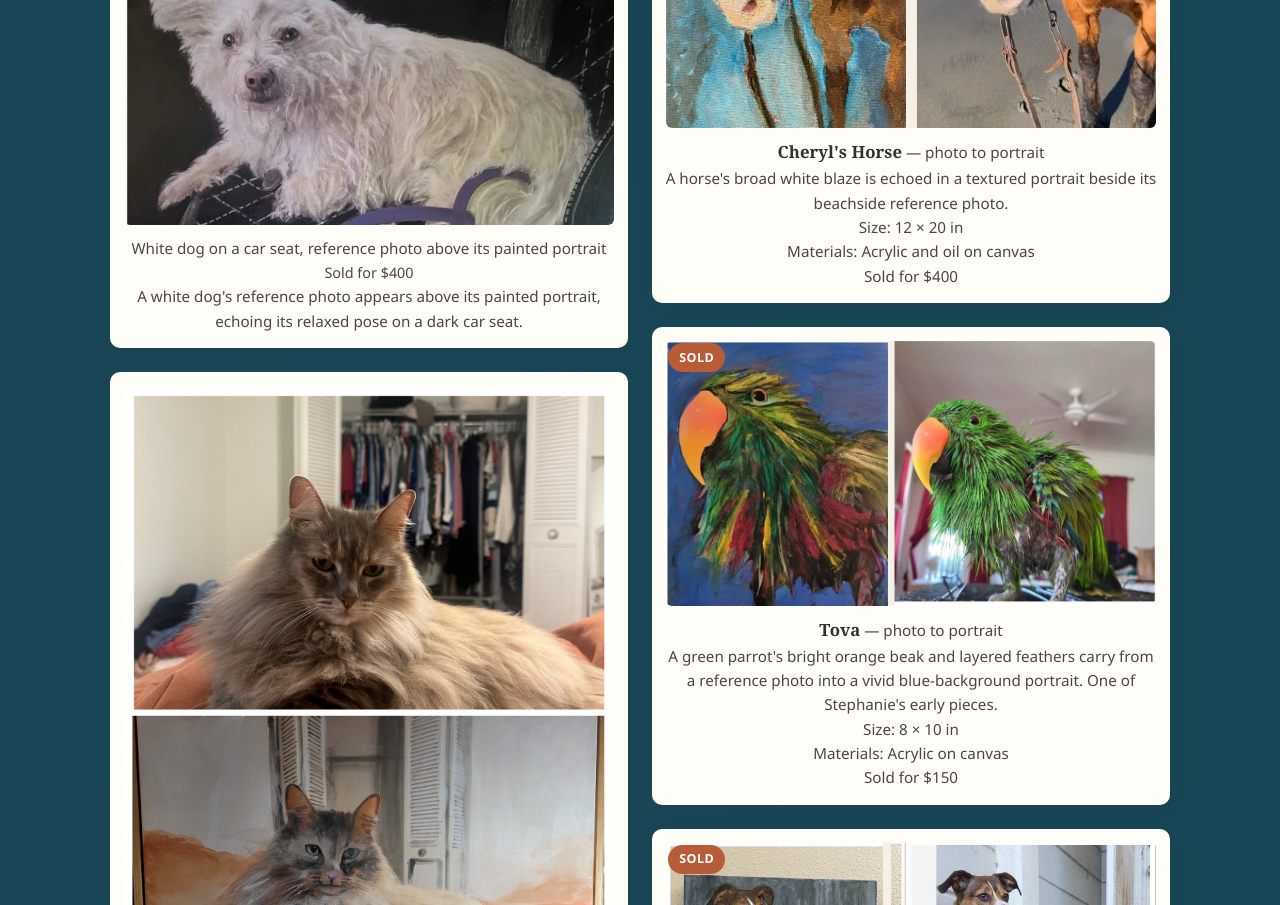
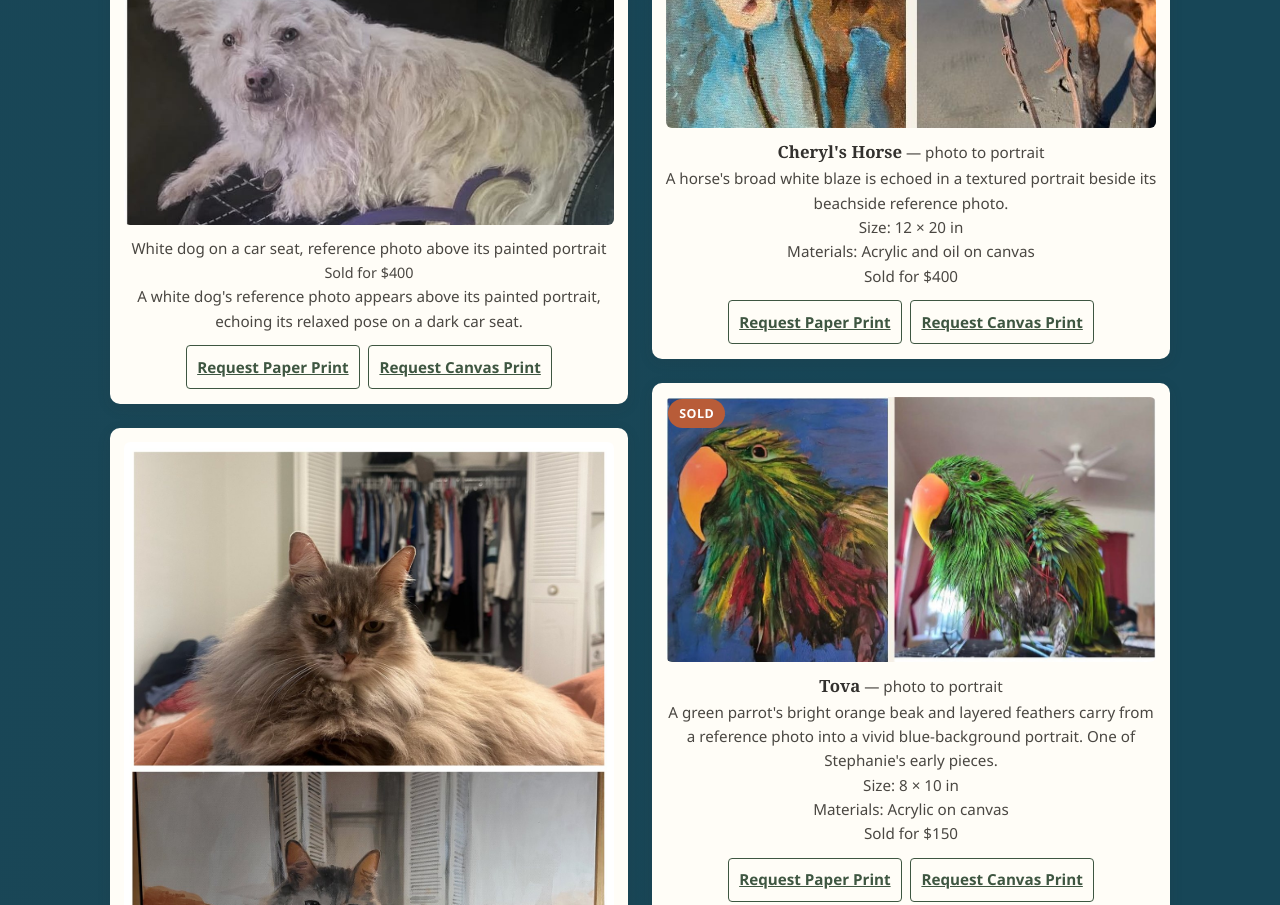
Before and after one commit to stephbdill/textured-talents, a plain HTML site: page pet-portraits.html in a window 1280 px wide. Shown: the part 745-1650 px from the top of the page. Drawn offline with Linux system fonts and the light colour scheme.

Commit message:
Add paper and canvas print requests to artwork galleries

```diff
--- a/assets/css/style.css
+++ b/assets/css/style.css
@@ -303,6 +303,29 @@ h2 {
 .badge.sold { background: var(--terracotta); }
 .price-line { font-size: 0.9rem; color: var(--ink); }
 .price-line a { font-weight: 600; }
+.print-options {
+  display: flex;
+  flex-wrap: wrap;
+  justify-content: center;
+  gap: 0.5rem;
+  margin-top: 0.75rem;
+}
+.art-card .print-options a {
+  display: inline-flex;
+  align-items: center;
+  min-height: 44px;
+  padding: 0.35rem 0.65rem;
+  border: 1px solid var(--deep-green);
+  border-radius: 4px;
+  color: var(--deep-green);
+  font-weight: 600;
+}
+.art-card .print-options a:hover,
+.art-card .print-options a:focus-visible {
+  background: var(--deep-green);
+  color: #fff;
+}
+#inquiry-steps[hidden] { display: none; }
 
 /* ---------- testimonial ---------- */
 .testimonial {
--- a/assets/js/art-data.js
+++ b/assets/js/art-data.js
@@ -615,7 +615,26 @@ function artPriceLabel(piece) {
   return 'Price on request';
 }
 
-/* Adds Sold/Available badges + price/inquire line to any gallery page */
+var PRINT_FORMATS = { paper: 'Paper Print', canvas: 'Canvas Print' };
+
+function addPrintOptions(card, piece, img) {
+  var caption = card.querySelector('figcaption');
+  if (!caption || caption.querySelector('.print-options')) return;
+  var title = piece?.title || caption.querySelector('strong')?.textContent || img.alt;
+  if (!title) return;
+  var options = document.createElement('div');
+  options.className = 'print-options';
+  Object.entries(PRINT_FORMATS).forEach(function ([format, label]) {
+    var link = document.createElement('a');
+    link.href = 'commission.html?' + new URLSearchParams({ piece: title, print: format });
+    link.textContent = 'Request ' + label;
+    link.setAttribute('aria-label', 'Request ' + label + ' of ' + title);
+    options.appendChild(link);
+  });
+  caption.appendChild(options);
+}
+
+/* Adds print requests and original availability to gallery cards. */
 function injectBadges() {
   var byFile = {};
   window.ART.forEach(function (p) { byFile[p.file] = p; });
@@ -623,9 +642,9 @@ function injectBadges() {
     var src = img.getAttribute('src') || '';
     var key = src.replace('assets/img/', '');
     var piece = byFile[key];
-    if (!piece || !['available', 'sold'].includes(piece.status)) return;
     var card = img.closest('.art-card');
-    if (!card || card.querySelector('.badge')) return; /* already badged (shop page) */
+    if (card.closest('[data-print-gallery]')) addPrintOptions(card, piece, img);
+    if (!piece || !['available', 'sold'].includes(piece.status) || card.querySelector('.badge')) return;
     var badge = document.createElement('span');
     badge.className = 'badge ' + piece.status;
     badge.textContent = piece.status === 'sold' ? 'Sold' : 'Available';
@@ -638,8 +657,9 @@ function injectBadges() {
         line.className = 'price-line';
         line.innerHTML = artPriceLabel(piece) +
           ' · <a href="commission.html?v=collector-20260911&piece=' + encodeURIComponent(piece.title) + '">Ask about this piece →</a>';
-        cap.appendChild(document.createElement('br'));
-        cap.appendChild(line);
+        var options = cap.querySelector('.print-options');
+        cap.insertBefore(document.createElement('br'), options);
+        cap.insertBefore(line, options);
       }
     }
   });
@@ -665,6 +685,7 @@ function renderShop(containerId) {
     root.appendChild(h);
     var grid = document.createElement('section');
     grid.className = 'gallery';
+    if (cat !== 'Shadow Boxes') grid.setAttribute('data-print-gallery', '');
     pieces.forEach(function (p) {
       var fig = document.createElement('figure');
       fig.className = 'art-card';
--- a/pet-portraits.html
+++ b/pet-portraits.html
@@ -17,7 +17,7 @@
   <meta property="og:image" content="https://texturedtalents.com/assets/img/pets/emma-portrait.jpg">
   <meta property="og:image:alt" content="Hand-painted portrait of a long-haired gray cat">
   <meta name="twitter:card" content="summary_large_image">
-  <link rel="stylesheet" href="assets/css/style.css?v=artwork-20261013">
+  <link rel="stylesheet" href="assets/css/style.css?v=print-requests-1">
 </head>
 <body>
 <a class="skip-link" href="#main-content">Skip to content</a>
@@ -46,7 +46,7 @@
 
   <!-- Before & after gallery: photo becomes painting -->
   <h2>From Photo to Painting</h2>
-  <section class="gallery wide">
+  <section data-print-gallery class="gallery wide">
 <figure class="art-card"><a href="assets/img/pets/terrier-before-after.jpg" target="_blank" rel="noopener"><img src="assets/img/pets/terrier-before-after.jpg" alt="White dog on a car seat, reference photo above its painted portrait" loading="lazy"></a><figcaption><span>White dog on a car seat, reference photo above its painted portrait</span><br><span class="price-line">Sold for $400</span><br><span class="art-description">A white dog's reference photo appears above its painted portrait, echoing its relaxed pose on a dark car seat.</span></figcaption></figure>
     <figure class="art-card">
       <a href="assets/img/pets/emma-before-after.jpg" target="_blank"><img src="assets/img/pets/emma-before-after.jpg" alt="Long-haired gray cat photo above its hand-painted portrait" loading="lazy"></a>
@@ -96,7 +96,7 @@
 
   <!-- Finished portraits -->
   <h2>Finished Portraits</h2>
-  <section class="gallery">
+  <section data-print-gallery class="gallery">
 
 
     <figure class="art-card">
@@ -187,6 +187,6 @@
   </div>
 </footer>
 
-<script src="assets/js/art-data.js?v=lascaux-pair-20261014"></script>
+<script src="assets/js/art-data.js?v=print-requests-1"></script>
 </body>
 </html>
```
Also changed, not shown: assets/js/inquiry.js (+16 -4 lines), available-works.html (+2 -2 lines), commission.html (+5 -5 lines), fine-art.html (+4 -4 lines), murals.html (+3 -2 lines).
